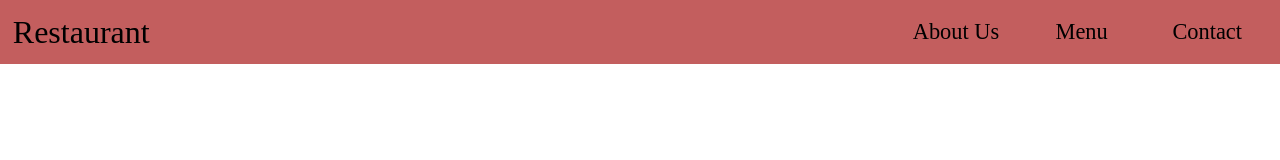
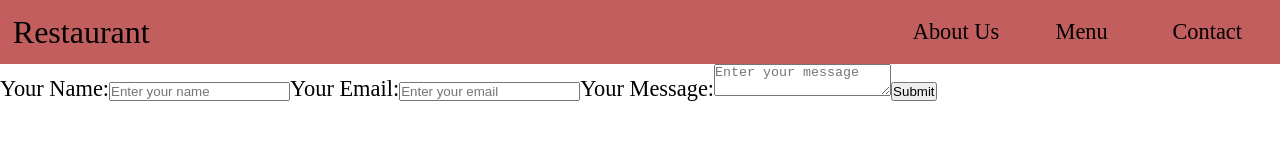
Before and after one commit to frantic-dev/Restaurant-Page, a website built with webpack: page dist/index.html in a window 1280 px wide. Both pictures are taken after a click on the item "Contact". Built offline with nearby package versions, Linux system fonts and the light colour scheme.

Commit message:
a rough look of contact form

```diff
--- a/src/index.js
+++ b/src/index.js
@@ -8,6 +8,7 @@ import spaghetti from './images/spaghetti.png';
 import steak from './images/steak.png';
 import lava from './images/lava-cake.png';
 import cookiesParfait from './images/cookies&cream-parfait.png';
+import addContact from './pages/contact';
 
 const aboutUsBtn = document.querySelector('#about-us-btn');
 addAboutUs();
@@ -32,5 +33,6 @@ const contactBtn = document.querySelector('#contact-btn');
 
 contactBtn.addEventListener('click', ()=> {
     [...contentChildren].forEach(child => child.remove())
+    addContact();
     console.log(123)
 })
--- /dev/null
+++ b/src/pages/contact.js
@@ -0,0 +1,28 @@
+const content = document.querySelector('#content');
+
+const form = document.createElement('form');
+export default function addContact () {
+    content.appendChild(form)
+    createLabel("Your Name:", "name", "text");
+    createLabel("Your Email:", "email", "email");
+    createLabel("Your Message:", "message", "textarea");
+    createLabel("", "", 'submit');
+    form.addEventListener('submit', (e) => {
+        e.preventDefault();
+        console.log("bruh")
+    })
+}
+function createLabel (labelContent, labelFor, inputType) {
+    const label = document.createElement('label');
+    label.textContent = labelContent;
+    label.setAttribute('for', labelFor);
+    form.appendChild(label);
+    let type;
+    if (inputType !== "textarea") type = "input";
+    else type = "textarea";
+    const input = document.createElement(type);
+    input.setAttribute('placeholder', `Enter your ${labelFor}` ) ;
+    input.setAttribute('type', inputType);
+    input.setAttribute('id', labelFor);
+    form.appendChild(input);
+};
--- a/src/styles/menu.scss
+++ b/src/styles/menu.scss
@@ -1,3 +1,3 @@
-img {
+.menu-option > img {
     width: 20vw;
 }
```
Also changed, not shown: dist/main.js.
